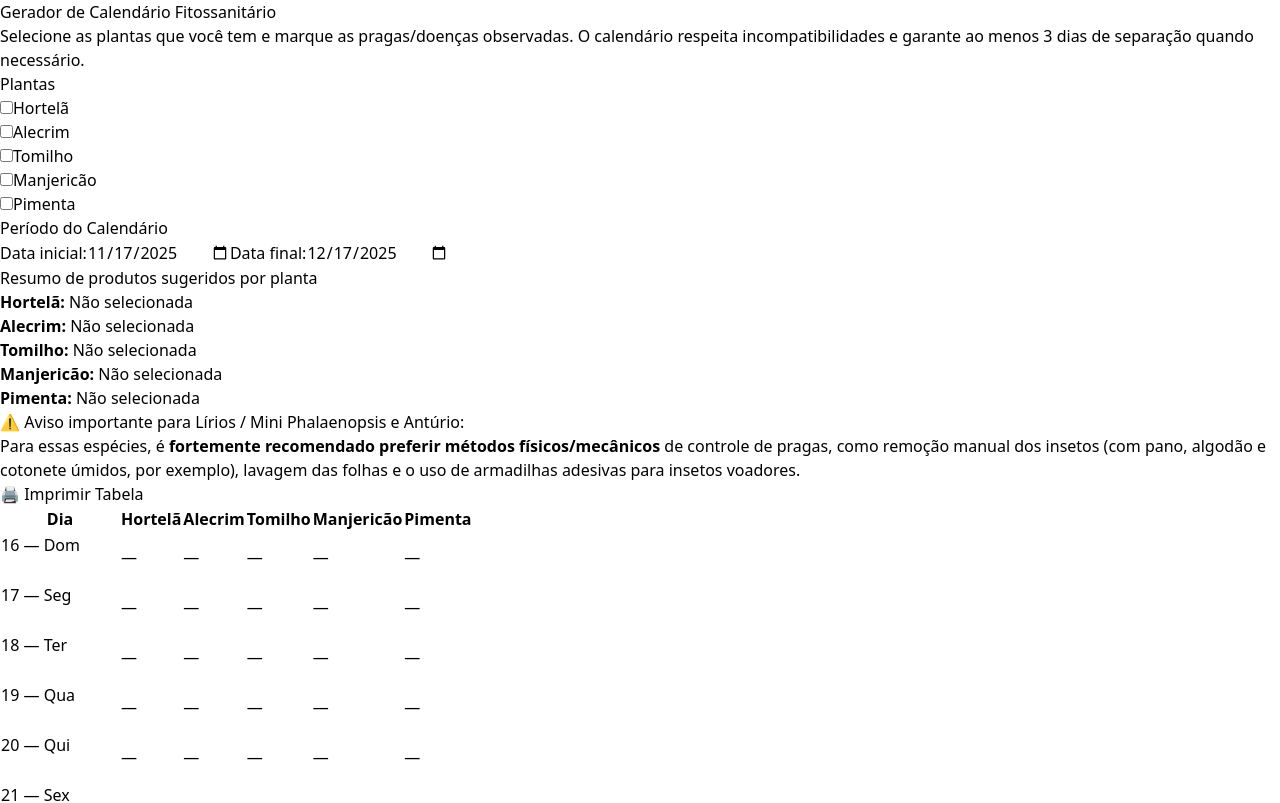
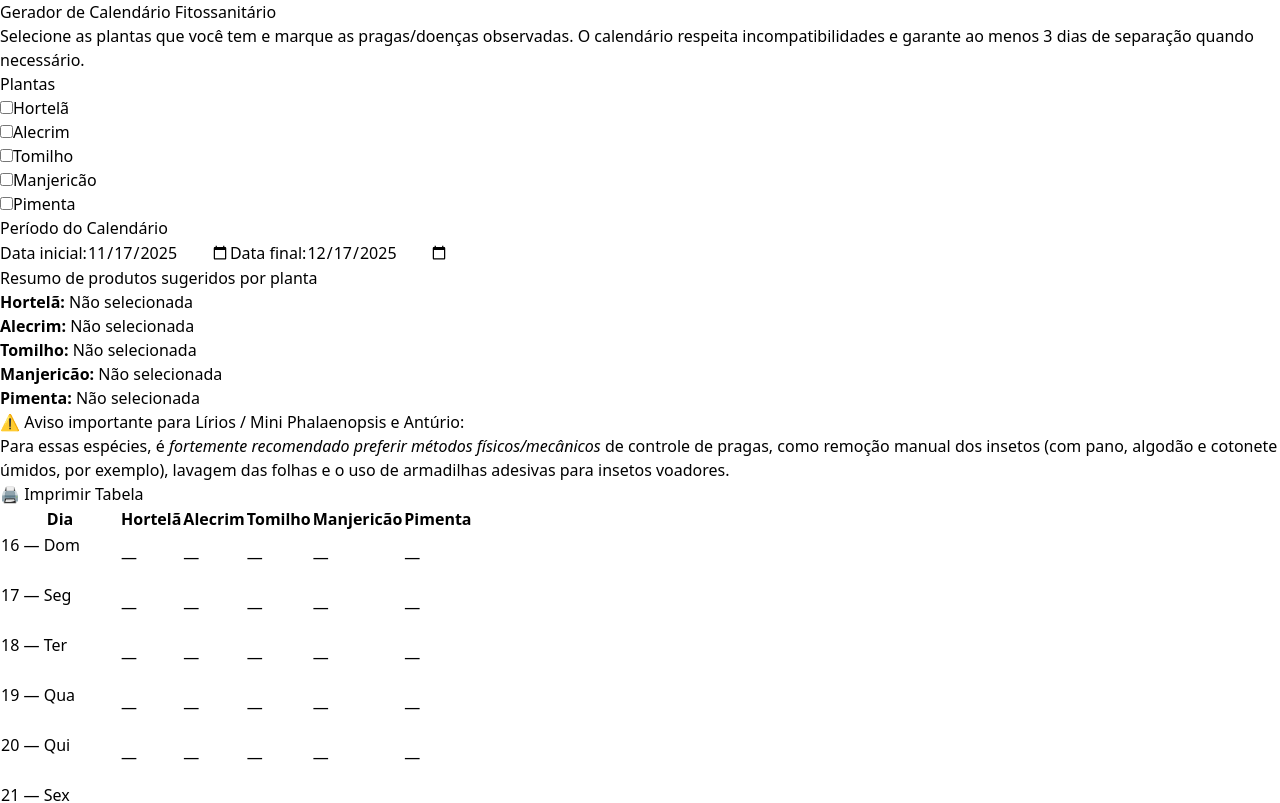
Before and after one commit to arquivosdovic/calendario-fitossanitario, a React (Vite) app: page / in a window 1280 px wide. Shown: the top 803 px of the page. Built offline with nearby package versions, Linux system fonts and the light colour scheme.

Commit message:
Update App.jsx

```diff
--- a/src/App.jsx
+++ b/src/App.jsx
@@ -653,8 +653,8 @@ export default function FitossanitarioApp() {
                   ⚠️ Aviso importante para Lírios / Mini Phalaenopsis e Antúrio:
                 </p>
                 <p className='text-yellow-700'>
-                  Para essas espécies, é <b>fortemente recomendado preferir
-                  métodos físicos/mecânicos</b> de controle de pragas, como
+                  Para essas espécies, é <i>fortemente recomendado preferir
+                  métodos físicos/mecânicos</i> de controle de pragas, como
                   remoção manual dos insetos (com pano, algodão e cotonete
                   úmidos, por exemplo), lavagem das folhas e o uso de armadilhas
                   adesivas para insetos voadores.
```
